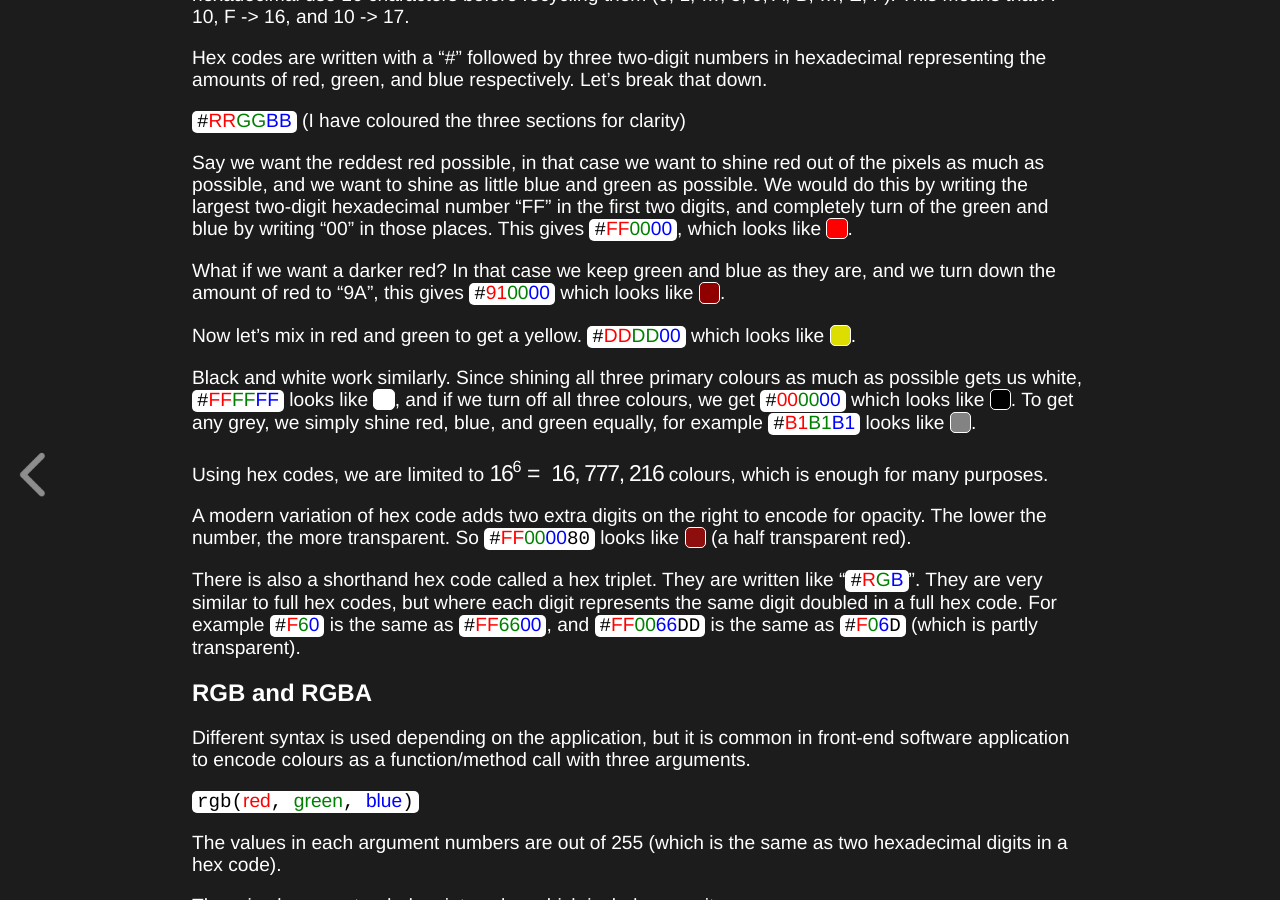
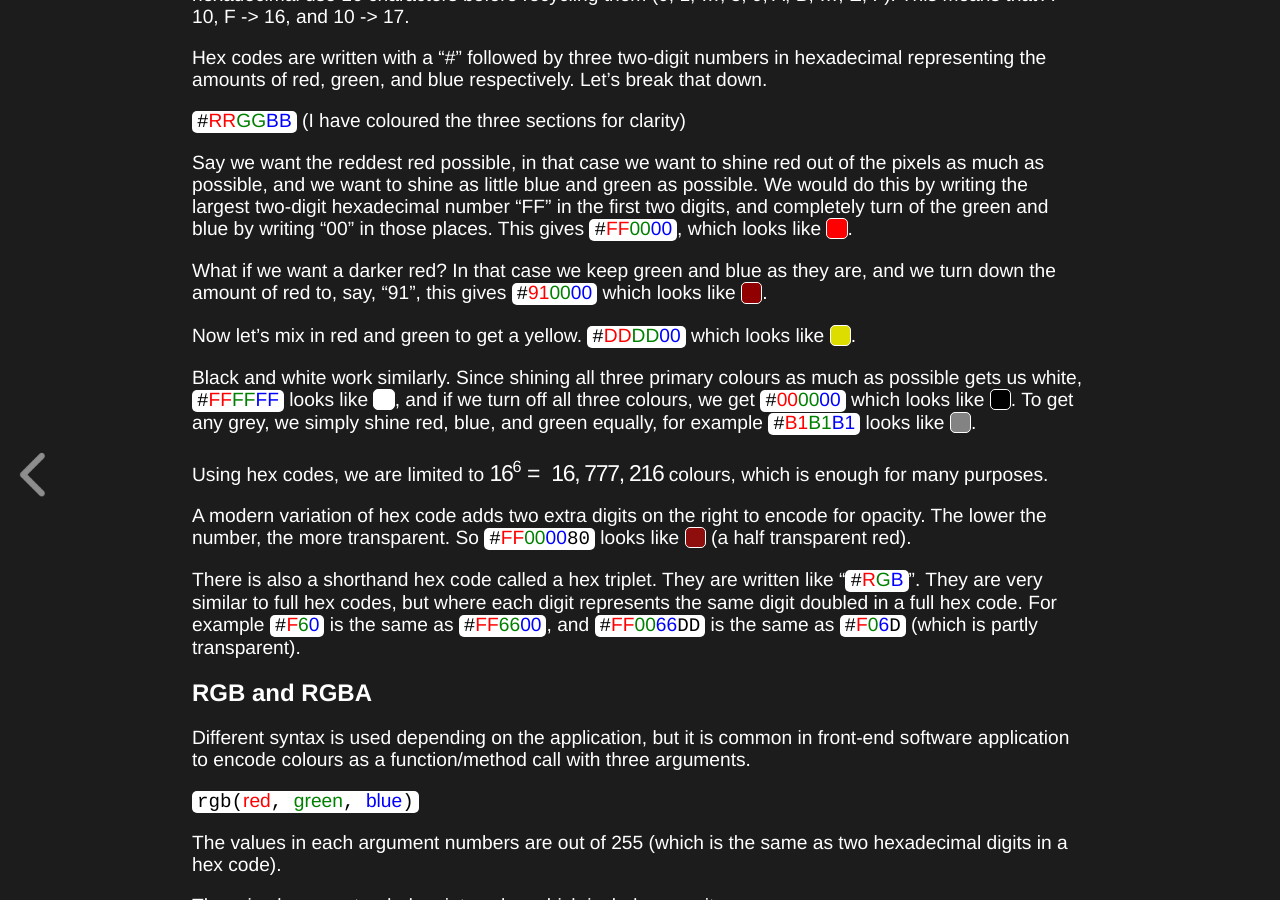
Before and after one commit to Coedice/website, a Jekyll site: the page built from _posts/2022-01-30-colour-encoding-systems.md, in a window 1280 px wide and 900 px high, scrolled down 887 px. Built offline with Jekyll 4.4.1, drawn with Linux system fonts in a browser that asks for light colours; formulas are drawn with MathJax 3; comment, search, counter and statistics services are not loaded.

Commit message:
Fix typo

```diff
--- a/_posts/2022-01-30-colour-encoding-systems.md
+++ b/_posts/2022-01-30-colour-encoding-systems.md
@@ -28,7 +28,7 @@ Hex codes are written with a "#" followed by three two-digit numbers in hexadeci
 
 Say we want the reddest red possible, in that case we want to shine red out of the pixels as much as possible, and we want to shine as little blue and green as possible. We would do this by writing the largest two-digit hexadecimal number "FF" in the first two digits, and completely turn of the green and blue by writing "00" in those places. This gives <span class="colorCode">#<span style="color: red">FF</span><span style="color: green">00</span><span style="color: blue">00</span></span>, which looks like <span class="colorSquare" style="background-color: red"></span>.
 
-What if we want a darker red? In that case we keep green and blue as they are, and we turn down the amount of red to "9A", this gives <span class="colorCode">#<span style="color: red">91</span><span style="color: green">00</span><span style="color: blue">00</span></span> which looks like <span class="colorSquare" style="background-color: #910000"></span>.
+What if we want a darker red? In that case we keep green and blue as they are, and we turn down the amount of red to, say, "91", this gives <span class="colorCode">#<span style="color: red">91</span><span style="color: green">00</span><span style="color: blue">00</span></span> which looks like <span class="colorSquare" style="background-color: #910000"></span>.
 
 Now let's mix in red and green to get a yellow. <span class="colorCode">#<span style="color: red">DD</span><span style="color: green">DD</span><span style="color: blue">00</span></span> which looks like <span class="colorSquare" style="background-color: #DDDD00"></span>.
 
```
